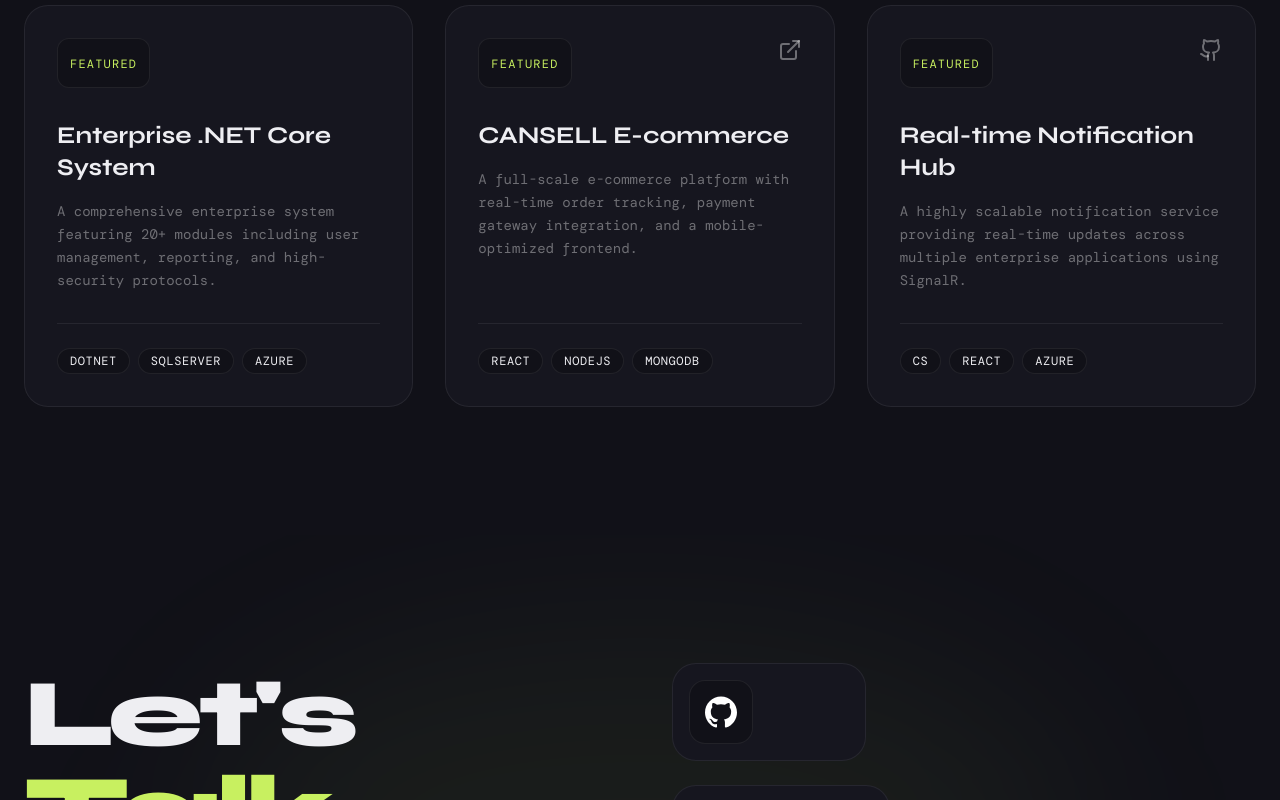
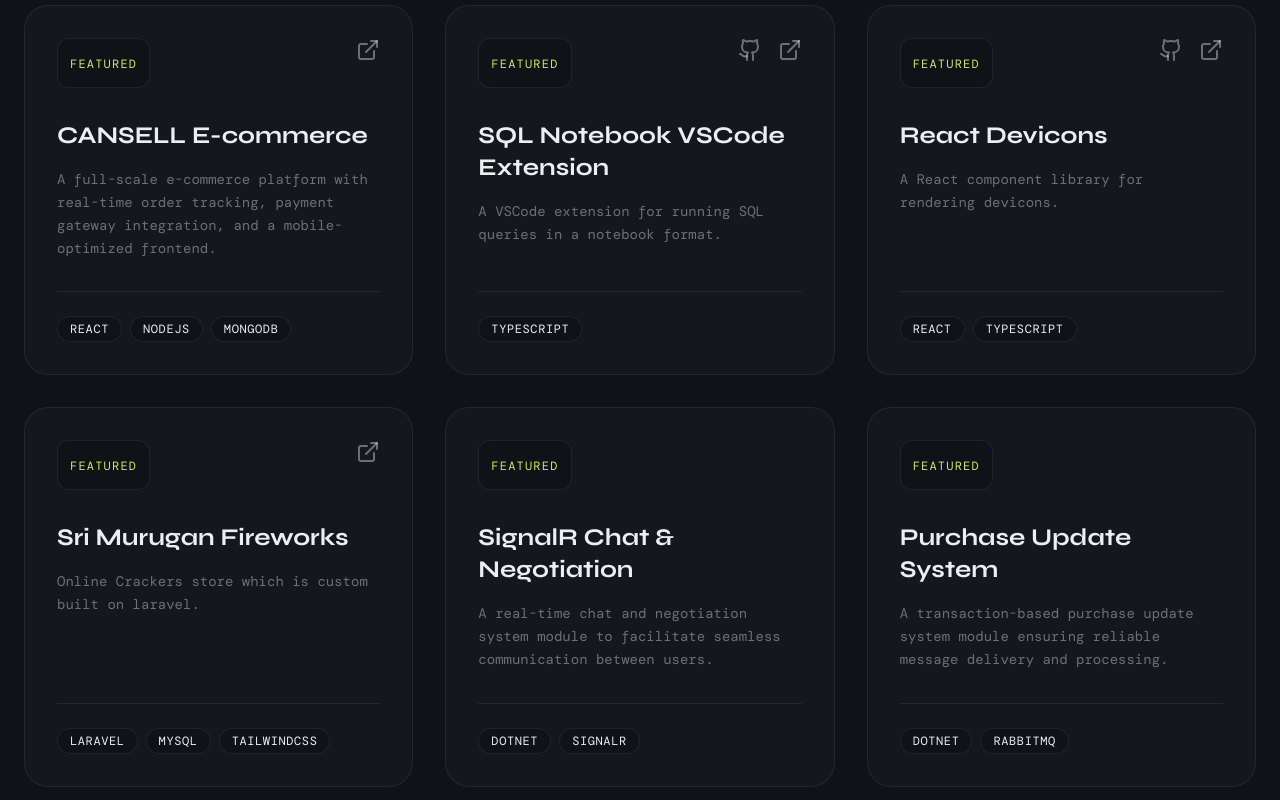
Before and after one commit to balaji-premkumar/balaji-premkumar.github.io, a React (Vite) app: page / in a window 1280 px wide. Shown: the part 5860-6660 px from the top of the page. Built offline with nearby package versions, Linux system fonts and the light colour scheme; a web font is replaced by a local one.

Commit message:
feat: update project constant data and fix cursor alignment offsets

```diff
--- a/src/components/CustomCursor.tsx
+++ b/src/components/CustomCursor.tsx
@@ -1,15 +1,16 @@
-import { useEffect, useRef } from 'react';
+import { useEffect, useRef, useState } from 'react';
 import gsap from 'gsap';
 
 const CustomCursor = () => {
   const cursorRef = useRef<HTMLDivElement>(null);
   const glowRef = useRef<HTMLDivElement>(null);
+  const [isTouch, setIsTouch] = useState(false);
 
   useEffect(() => {
-    // Disable custom cursor on touch devices
-    if (window.matchMedia('(pointer: coarse)').matches) {
-      return;
-    }
+    // Detect touch device only on client side
+    const touch = window.matchMedia('(pointer: coarse)').matches;
+    setIsTouch(touch);
+    if (touch) return;
 
     const cursor = cursorRef.current;
     const glow = glowRef.current;
@@ -17,107 +18,99 @@
     if (!cursor || !glow) return;
 
     const ctx = gsap.context(() => {
-      // Set initial state
-      // We keep it at opacity 0 initially so it doesn't flash in the top left corner before moving.
-      gsap.set(cursor, { xPercent: -15, yPercent: -10, opacity: 0 });
-      gsap.set(glow, { xPercent: -50, yPercent: -50, opacity: 0 });
+      // Set initial state — no xPercent/yPercent to avoid conflicts
+      gsap.set(cursor, { x: 0, y: 0, opacity: 0 });
+      gsap.set(glow, { x: 0, y: 0, opacity: 0 });
 
-      // Create x/y quickSetters for performance
-      const xToCursor = gsap.quickTo(cursor, "x", { duration: 0, ease: "none" });
-      const yToCursor = gsap.quickTo(cursor, "y", { duration: 0, ease: "none" });
+      // Use quickSetter for cursor (instant, no tween) — fixes the stuck cursor bug
+      const xSetCursor = gsap.quickSetter(cursor, 'x', 'px');
+      const ySetCursor = gsap.quickSetter(cursor, 'y', 'px');
 
-      const xToGlow = gsap.quickTo(glow, "x", { duration: 0.15, ease: "power2.out" });
-      const yToGlow = gsap.quickTo(glow, "y", { duration: 0.15, ease: "power2.out" });
+      // Keep smooth lag on glow
+      const xToGlow = gsap.quickTo(glow, 'x', { duration: 0.15, ease: 'power2.out' });
+      const yToGlow = gsap.quickTo(glow, 'y', { duration: 0.15, ease: 'power2.out' });
 
-      // Check if mouse is already in window on mount
-      const isTouch = window.matchMedia('(pointer: coarse)').matches;
       let hasMoved = false;
 
       const onMouseMove = (e: MouseEvent) => {
-        if (isTouch) return;
-
-        // Show cursor when it moves
         if (!hasMoved) {
-          gsap.to([cursor, glow], { opacity: 1, duration: 0.2, overwrite: "auto" });
+          gsap.to([cursor, glow], { opacity: 1, duration: 0.2, overwrite: 'auto' });
           hasMoved = true;
         }
 
-        // clientX/Y are relative to viewport, which matches our 'fixed' positioning
-        xToCursor(e.clientX);
-        yToCursor(e.clientY);
+        xSetCursor(e.clientX);
+        ySetCursor(e.clientY);
         xToGlow(e.clientX);
         yToGlow(e.clientY);
       };
 
-      // Hide cursor when leaving the browser window completely
       const onMouseLeaveViewport = () => {
         hasMoved = false;
-        gsap.to([cursor, glow], { opacity: 0, duration: 0.2, overwrite: "auto" });
+        gsap.to([cursor, glow], { opacity: 0, duration: 0.2, overwrite: 'auto' });
       };
 
       const onMouseEnterViewport = (e: MouseEvent) => {
-        if (isTouch) return;
         hasMoved = true;
 
-        // Immediately set the position so it doesn't animate from the top left
+        // Snap both to current position immediately to avoid sliding in from corner
         gsap.set(cursor, { x: e.clientX, y: e.clientY });
         gsap.set(glow, { x: e.clientX, y: e.clientY });
-
-        gsap.to([cursor, glow], { opacity: 1, duration: 0.2, overwrite: "auto" });
+        gsap.to([cursor, glow], { opacity: 1, duration: 0.2, overwrite: 'auto' });
       };
 
-      window.addEventListener("mousemove", onMouseMove);
-      document.addEventListener("mouseleave", onMouseLeaveViewport);
-      document.addEventListener("mouseenter", onMouseEnterViewport);
+      window.addEventListener('mousemove', onMouseMove);
+      document.addEventListener('mouseleave', onMouseLeaveViewport);
+      document.addEventListener('mouseenter', onMouseEnterViewport);
 
-      // Handle hover states on interactive elements
-      const interactiveElements = document.querySelectorAll('a, button, input, textarea, select');
-
-      const onHover = () => {
-        gsap.to(cursor, { scale: 1.1, rotate: -5, duration: 0.3, ease: 'back.out(1.7, 0.3)' });
-        gsap.to(glow, { scale: 1.8, opacity: 0.8, backgroundColor: 'rgba(96, 200, 240, 0.3)', duration: 0.3, ease: 'power2.out' });
+      // Use event delegation instead of querying static elements —
+      // this catches dynamically added buttons/links too
+      const onHoverStart = (e: MouseEvent) => {
+        const target = e.target as Element;
+        if (target.closest('a, button, input, textarea, select')) {
+          gsap.to(cursor, { scale: 1.1, rotate: -5, duration: 0.3, ease: 'back.out(1.7, 0.3)' });
+          gsap.to(glow, { scale: 1.8, opacity: 0.8, backgroundColor: 'rgba(96, 200, 240, 0.3)', duration: 0.3, ease: 'power2.out' });
+        }
       };
 
-      const onLeave = () => {
-        gsap.to(cursor, { scale: 1, rotate: 0, duration: 0.3, ease: 'power2.out' });
-        gsap.to(glow, { scale: 1, opacity: 0.4, backgroundColor: 'rgba(255, 255, 255, 0.1)', duration: 0.3, ease: 'power2.out' });
+      const onHoverEnd = (e: MouseEvent) => {
+        const target = e.target as Element;
+        if (target.closest('a, button, input, textarea, select')) {
+          gsap.to(cursor, { scale: 1, rotate: 0, duration: 0.3, ease: 'power2.out' });
+          gsap.to(glow, { scale: 1, opacity: 0.4, backgroundColor: 'rgba(255, 255, 255, 0.1)', duration: 0.3, ease: 'power2.out' });
+        }
       };
 
-      interactiveElements.forEach((el) => {
-        el.addEventListener('mouseenter', onHover);
-        el.addEventListener('mouseleave', onLeave);
-      });
+      document.addEventListener('mouseover', onHoverStart);
+      document.addEventListener('mouseout', onHoverEnd);
 
       return () => {
-        window.removeEventListener("mousemove", onMouseMove);
-        document.removeEventListener("mouseleave", onMouseLeaveViewport);
-        document.removeEventListener("mouseenter", onMouseEnterViewport);
-        interactiveElements.forEach((el) => {
-          el.removeEventListener('mouseenter', onHover);
-          el.removeEventListener('mouseleave', onLeave);
-        });
+        window.removeEventListener('mousemove', onMouseMove);
+        document.removeEventListener('mouseleave', onMouseLeaveViewport);
+        document.removeEventListener('mouseenter', onMouseEnterViewport);
+        document.removeEventListener('mouseover', onHoverStart);
+        document.removeEventListener('mouseout', onHoverEnd);
       };
     });
 
     return () => ctx.revert();
   }, []);
 
-  // Return nothing for touch devices
-  if (typeof window !== 'undefined' && window.matchMedia('(pointer: coarse)').matches) {
-    return null;
-  }
+  // Don't render on touch devices (determined client-side to avoid SSR mismatch)
+  if (isTouch) return null;
 
   return (
     <div className="print:hidden">
+      {/* Glow blob — lags slightly behind cursor */}
       <div
         ref={glowRef}
         className="fixed top-0 left-0 w-14 h-14 rounded-full pointer-events-none z-[9998] blur-[20px] bg-white/10"
-        style={{ willChange: 'transform' }}
+        style={{ willChange: 'transform', marginLeft: '-28px', marginTop: '-28px' }}
       />
+      {/* Cursor SVG — snaps instantly to mouse */}
       <div
         ref={cursorRef}
         className="fixed top-0 left-0 pointer-events-none z-[9999] drop-shadow-[0_0_12px_rgba(200,240,96,0.8)]"
-        style={{ willChange: 'transform' }}
+        style={{ willChange: 'transform', marginLeft: '-4px', marginTop: '-2px' }}
       >
         <svg
           width="34"
--- a/src/constants/index.ts
+++ b/src/constants/index.ts
@@ -197,22 +197,46 @@
 
 export const projects = [
   {
-    name: "Enterprise .NET Core System",
-    description: "A comprehensive enterprise system featuring 20+ modules including user management, reporting, and high-security protocols.",
-    tech: ['dotnet', 'sqlserver', 'azure'],
-  },
-  {
     name: "CANSELL E-commerce",
     description: "A full-scale e-commerce platform with real-time order tracking, payment gateway integration, and a mobile-optimized frontend.",
     tech: ['react', 'nodejs', 'mongodb'],
-    demo: "https://github.com/",
+    demo: "https://cansell.in"
   },
   {
-    name: "Real-time Notification Hub",
-    description: "A highly scalable notification service providing real-time updates across multiple enterprise applications using SignalR.",
-    tech: ['cs', 'react', 'azure'],
-    link: "https://github.com/",
+    name: "SQL Notebook VSCode Extension",
+    description: "A VSCode extension for running SQL queries in a notebook format.",
+    tech: ['typescript'],
+    link: "https://github.com/balaji-premkumar/vscode-sql-notebook-extension",
+    demo: "https://marketplace.visualstudio.com/items?itemName=BalajiPremkumar.sql-notebook"
   },
+  {
+    name: "React Devicons",
+    description: "A React component library for rendering devicons.",
+    tech: ['react', 'typescript'],
+    link: "https://github.com/balaji-premkumar/react-devicons",
+    demo: "https://www.npmjs.com/package/react-devicons"
+  },
+  {
+    name: "Sri Murugan Fireworks",
+    description: "Online Crackers store which is custom built on laravel.",
+    tech: ['laravel', 'mysql', 'tailwindcss'],
+    demo: "https://srimuruganfireworks.in/"
+  },
+  {
+    name: "SignalR Chat & Negotiation",
+    description: "A real-time chat and negotiation system module to facilitate seamless communication between users.",
+    tech: ['dotnet', 'signalr'],
+  },
+  {
+    name: "Purchase Update System",
+    description: "A transaction-based purchase update system module ensuring reliable message delivery and processing.",
+    tech: ['dotnet', 'rabbitmq'],
+  },
+  {
+    name: "Mobile Notification API Service",
+    description: "A robust API service module designed to process and deliver mobile notifications efficiently.",
+    tech: ['dotnet', 'nodejs', 'firebase'],
+  }
 ];
 
 export const socialLinks = [
```
